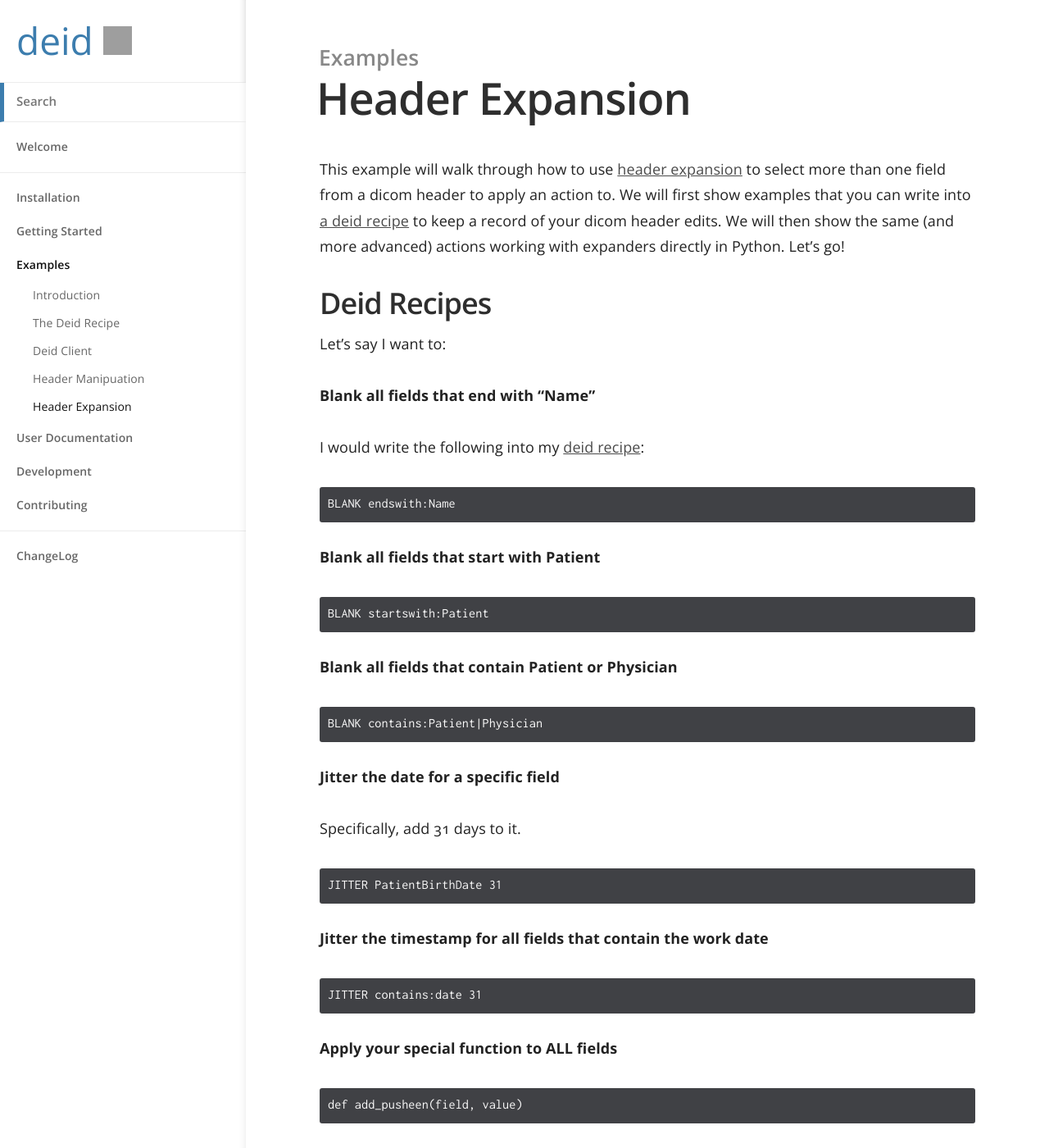
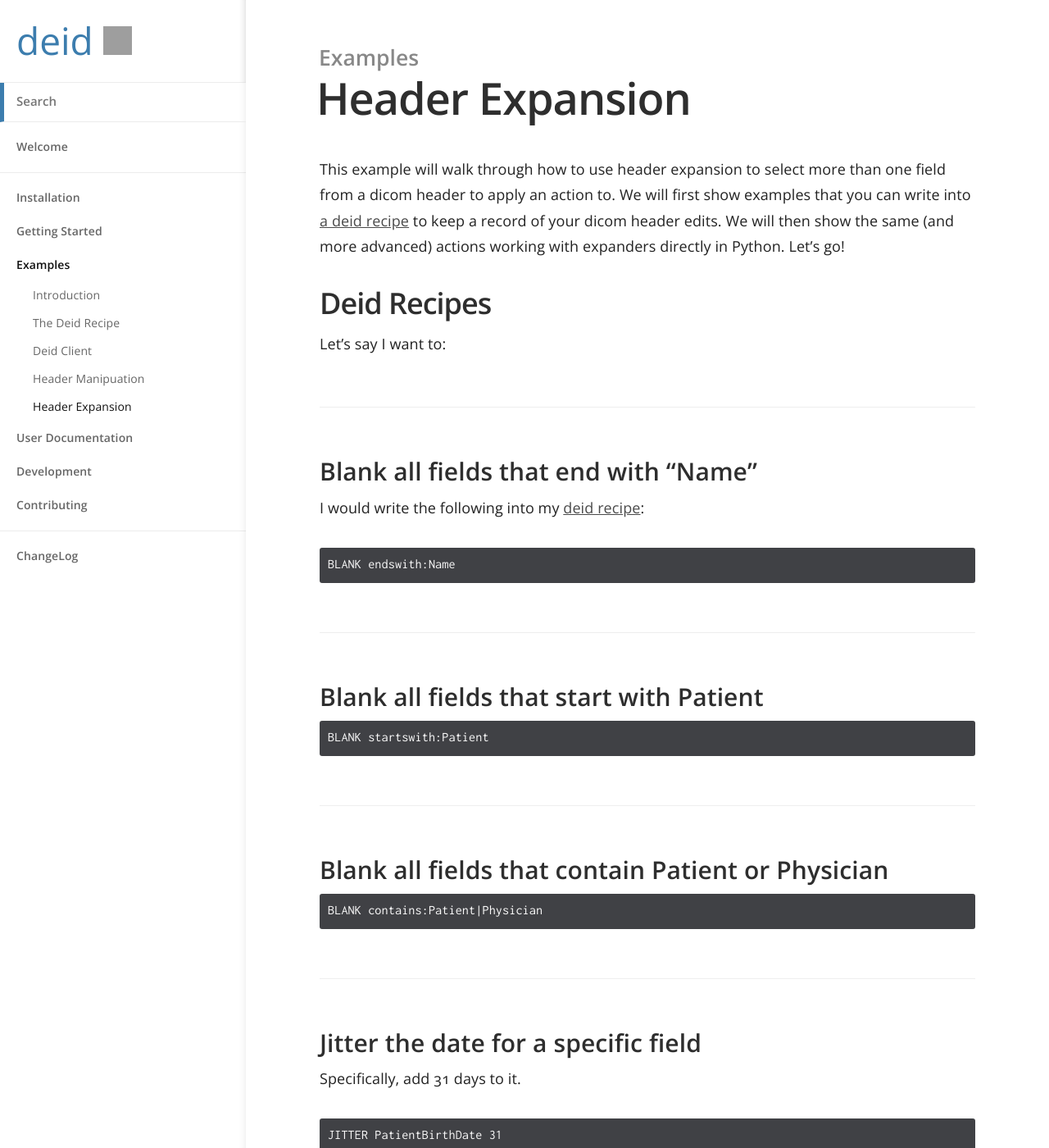
Before and after one commit to pydicom/deid, a Jekyll site: the page built from docs/_docs/examples/header-expanders.md, in a window 1280 px wide and 1400 px high. Shown: the whole window at 82% size. Built offline with Jekyll 4.4.1, drawn with Linux system fonts in a browser that asks for light colours; some of the changed text lies outside the part shown; grey boxes are pictures that could not be loaded.

Commit message:
tweaking docs

````diff
--- a/docs/_docs/examples/header-expanders.md
+++ b/docs/_docs/examples/header-expanders.md
@@ -4,7 +4,7 @@
 order: 5
 ---
 
-This example will walk through how to use <a href="https://pydicom.github.io/deid/user-docs/recipe-headers/#field-expansion" target="_blank">header expansion</a>
+This example will walk through how to use header expansion
 to select more than one field from a dicom header to apply an action to. We will
 first show examples that you can write into [a deid recipe](https://pydicom.github.io/deid/examples/recipe/)
 to keep a record of your dicom header edits. We will then show the same
@@ -14,7 +14,7 @@
 
 Let's say I want to:
 
-**Blank all fields that end with "Name"**
+### Blank all fields that end with "Name"
 
 I would write the following into my [deid recipe](https://pydicom.github.io/deid/examples/recipe/):
 
@@ -22,19 +22,19 @@
 BLANK endswith:Name
 ```
 
-**Blank all fields that start with Patient**
+### Blank all fields that start with Patient
 
 ```
 BLANK startswith:Patient
 ```
 
-**Blank all fields that contain Patient or Physician**
+### Blank all fields that contain Patient or Physician
 
 ```
 BLANK contains:Patient|Physician
 ```
 
-**Jitter the date for a specific field**
+### Jitter the date for a specific field
 
 Specifically, add 31 days to it.
 
@@ -42,18 +42,23 @@
 JITTER PatientBirthDate 31
 ```
 
-**Jitter the timestamp for all fields that contain the work date**
+### Jitter the timestamp for all fields that contain the work date
 
 ```
 JITTER contains:date 31
 ```
 
-**Apply your special function to ALL fields**
+### Apply your special function to ALL fields
 
 ```
-def add_pusheen(field, value)
+REPLACE all func:my_special_function
 ```
 
+### Apply your special function to ALL fields EXCEPT...
+
+```
+REPLACE except:LoserField func:my_special_function
+```
 
 ## Python Examples
 
````
